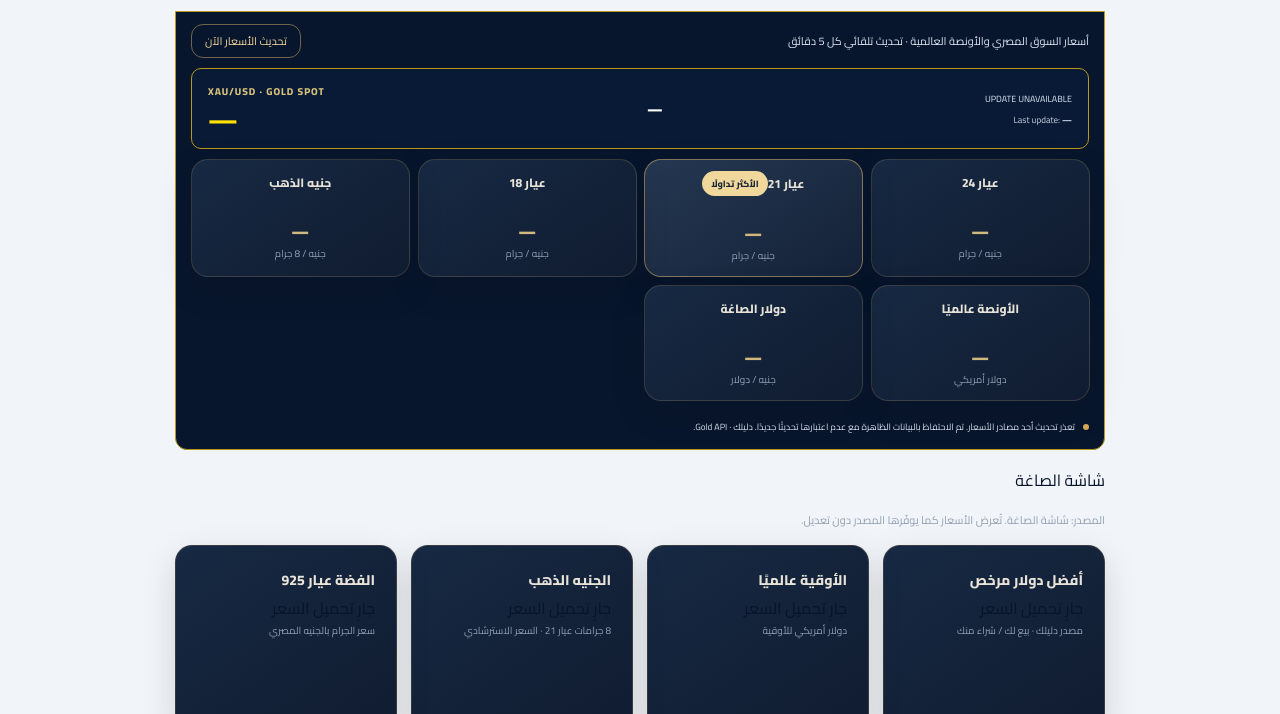
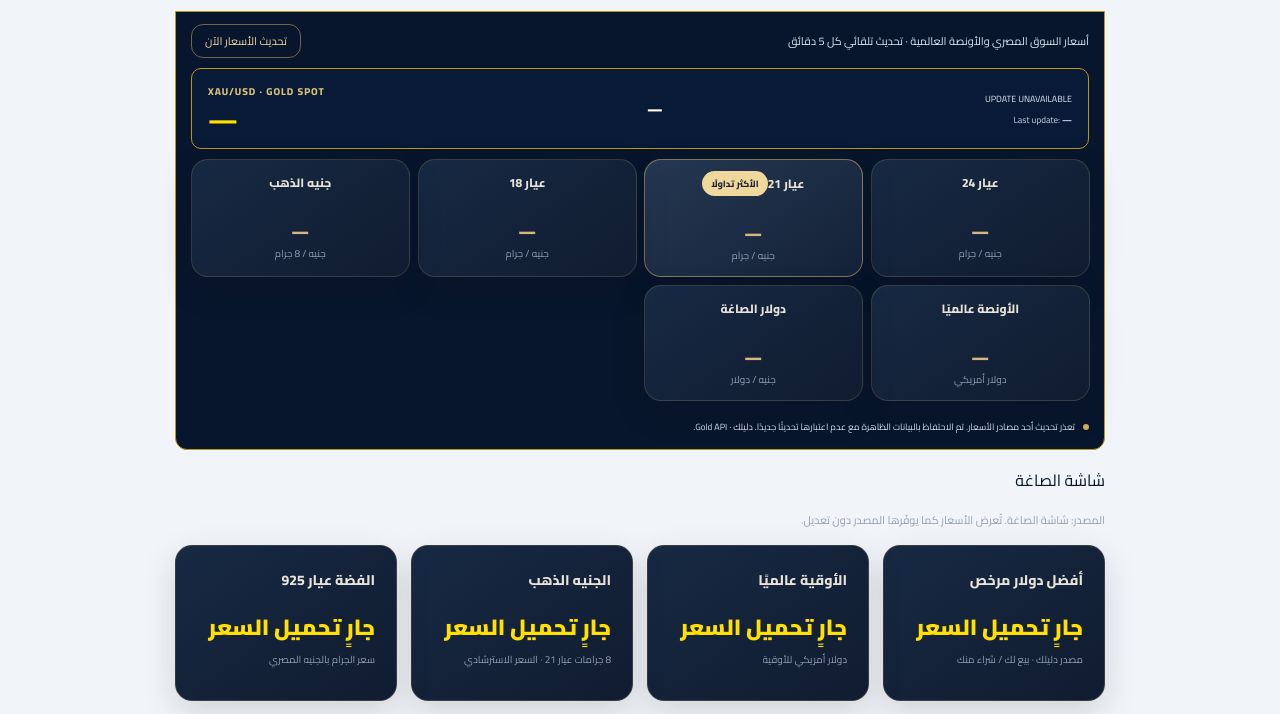
Before and after one commit to osamamansour1992/abu-malek, a website: page index.html in a window 1280 px wide. Shown: the part 87-801 px from the top of the page. Drawn offline with Linux system fonts and the light colour scheme; no server answers; a script that the page names is missing.

Commit message:
Style live market indicator cards

```diff
--- a/styles.css
+++ b/styles.css
@@ -218,3 +218,5 @@ footer{flex-wrap:wrap;row-gap:14px}
 .dollar-market-grid .card-top{justify-content:center}
 .dollar-market-grid .buy-sell{justify-content:center;flex-wrap:wrap}
 @media(max-width:700px){.global-gold-bar{gap:8px;padding:11px 10px;flex-wrap:wrap}.global-gold-bar strong{font-size:22px}.global-change{font-size:12px}.global-meta{font-size:8px}.gold-market-grid{grid-template-columns:repeat(2,minmax(0,1fr))}.dollar-market-grid{grid-template-columns:1fr}.gold-market-grid .price-card{min-height:108px}}
+
+.market-indicator-value{font-size:clamp(16px,2vw,22px);font-weight:900;color:#ffe000;margin:17px 0 8px;line-height:1.6;overflow-wrap:anywhere}.market-indicator-grid .price-card{min-height:145px}.market-indicator-grid .price-unit{line-height:1.8;min-height:28px}
```
